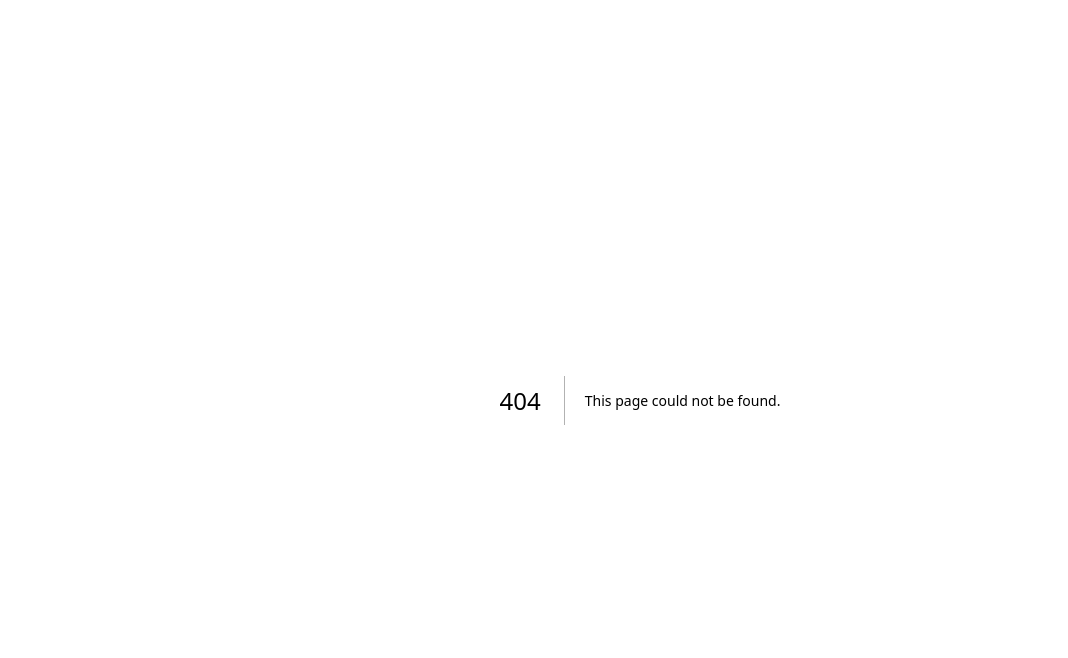
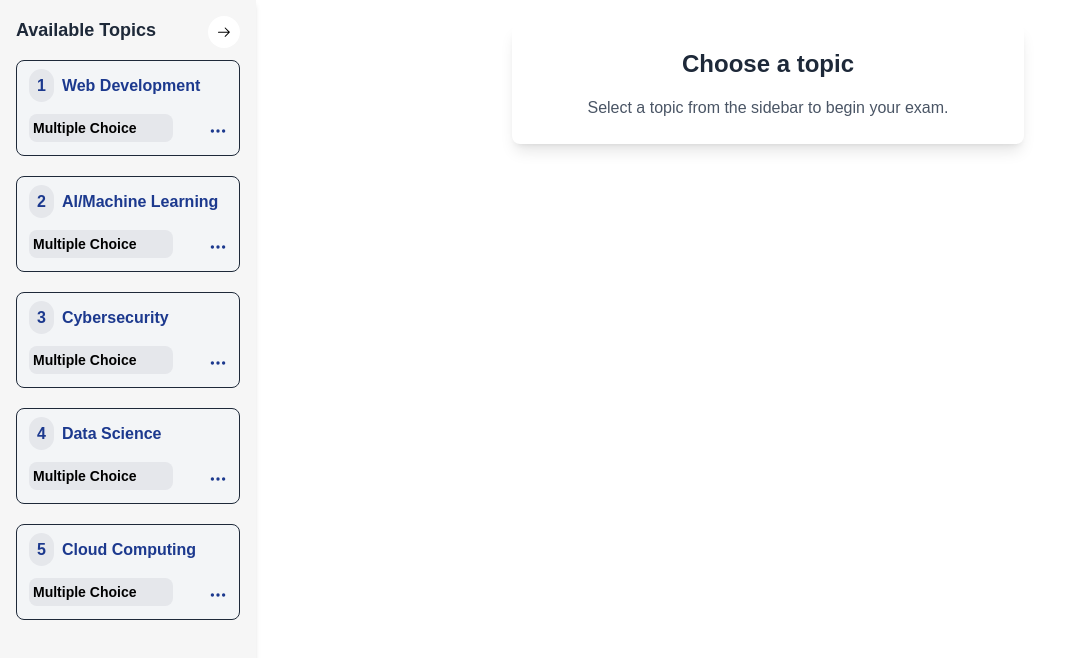
Before and after one commit to hghyhghy/AI.Code_Executor, a Next.js app in the folder code-executor-frontend/: page /exam in a window 1280 px wide. Before the commit this address had no page. Shown: the top 658 px of the page, without its empty margins (0-1068 px from the left). Built offline with nearby package versions, Linux system fonts and the light colour scheme.

Commit message:
added (#90)  the student LMs or the mock exam  page for the user

```diff
--- /dev/null
+++ b/code-executor-frontend/app/exam/page.tsx
@@ -0,0 +1,160 @@
+'use client';
+import { useEffect, useState } from "react";
+import Cookies from "js-cookie";
+import { toast } from "react-toastify";
+import { GoArrowRight } from "react-icons/go";
+import { BsThreeDots } from "react-icons/bs";
+
+const topics = ["Web Development", "AI/Machine Learning", "Cybersecurity", "Data Science", "Cloud Computing"];
+
+export default function ExamPage() {
+    const [selectedTopic, setSelectedTopic] = useState<string | null>(null);
+    const [questions, setQuestions] = useState<any[]>([]);
+    const [answers, setAnswers] = useState<{ [key: number]: string }>({});
+    const [examId, setExamId] = useState<number | null>(null);
+    const [score, setScore] = useState<number | null>(null);
+    const [loading, setLoading] = useState(false);
+
+    const token = Cookies.get("token");
+
+    const startExam = async (topic: string) => {
+        setSelectedTopic(topic);
+        setLoading(true);
+
+        try {
+            const res = await fetch("http://localhost:3001/exam/generate", {
+                method: "POST",
+                headers: {
+                    "Content-Type": "application/json",
+                    Authorization: `Bearer ${token}`,
+                },
+                body: JSON.stringify({ topic }),
+            });
+            if (!res.ok) throw new Error("Failed to start Exam");
+            const data = await res.json();
+            setExamId(data.examId);
+            setQuestions(data.questions);
+            setAnswers({});
+            setScore(null);
+        } catch (error) {
+            toast.error("Error fetching questions!");
+        } finally {
+            setLoading(false);
+        }
+    };
+
+    const submitAnswers = async () => {
+        if (!examId) return;
+        try {
+            const res = await fetch(`http://localhost:3001/exam/evaluate/${examId}`, {
+                method: "POST",
+                headers: {
+                    "Content-Type": "application/json",
+                    Authorization: `Bearer ${token}`,
+                },
+                body: JSON.stringify({ answers }),
+            });
+            if (!res.ok) throw new Error("Failed to submit answers");
+            const data = await res.json();
+            setScore(data.score);
+            toast.success("Exam submitted successfully");
+        } catch (error) {
+            toast.error("Error submitting answers");
+        }
+    };
+
+    return (
+        <div className="min-h-screen bg-[#FFFFFF] flex">
+            {/* Sidebar */}
+            <div className="w-64 bg-[#F6F6F6] shadow-md p-4">
+                <div className="flex flex-row  justify-between">
+
+                <h2 className="text-lg font-bold text-gray-800 mb-4">Available Topics</h2>
+                <span className=" bg-[#FFFFFF] rounded-full h-4 px-2 py-4 flex items-center justify-center font-bold text-1xl text-black">
+
+                <GoArrowRight />
+                </span>
+                </div>
+                <ul className="space-y-5">
+                    {topics.map((topic, index) => (
+                        <li key={index}>
+
+                            <button
+                                className={`w-full text-left p-3 rounded-lg transition-all h-[6rem] font-semibold text-blue-900 cursor-pointer ${
+                                    selectedTopic === topic
+                                        ? " text-white border border-gray-800 hover:bg-[#ECEDEA]"
+                                        : " text-black bg-[#F3F5F7]  border border-gray-800 hover:bg-[#ECEDEA]"
+                                }`}
+                                onClick={() => startExam(topic)}
+                            >
+                                <span className=" bg-gray-200 rounded-full px-2 py-2 mr-2">
+
+                              {index+1}
+                                </span>
+                                {topic} <br />
+                                <div className="mt-4 flex flex-row  justify-between">
+    <span className="flex items-center gap-2 text-sm bg-gray-200 rounded-lg px-1 py-1 text-black w-[9rem]">
+         Multiple Choice
+    </span>
+    <BsThreeDots  className="text-lg mt-2" />
+</div>
+                            </button>
+                        </li>
+                    ))}
+                </ul>
+            </div>
+
+            {/* Main Content */}
+            <div className="flex-1 p-6">
+                {!selectedTopic ? (
+                    <div className="bg-white p-6 rounded-lg shadow-lg text-center w-full max-w-lg mx-auto">
+                        <h2 className="text-2xl mb-4 font-bold text-gray-800">Choose a topic</h2>
+                        <p className="text-gray-600">Select a topic from the sidebar to begin your exam.</p>
+                    </div>
+                ) : (
+                    <div className="bg-white p-6 rounded-lg shadow-lg w-full max-w-lg mx-auto">
+                        <h2 className="text-xl font-bold text-gray-800 mb-4">Topic: {selectedTopic}</h2>
+                        {loading && <p className="text-gray-600">Loading Questions...</p>}
+
+                        {!loading && questions.length > 0 && (
+                            <div>
+                                {questions.map((q, index) => (
+                                    <div key={index} className="mb-4 p-4 border rounded-lg">
+                                        <p className="font-medium text-gray-800 mb-2">
+                                            {index + 1}. {q.question}
+                                        </p>
+                                        <div className="grid grid-cols-2 gap-2">
+                                            {q.options.map((option: string, optIndex: number) => (
+                                                <button
+                                                    key={optIndex}
+                                                    className={`px-4 py-2 rounded-md text-sm border transition-all duration-200 text-blue-500 ${
+                                                        answers[index] === option ? "bg-green-500 text-white" : "bg-gray-200"
+                                                    }`}
+                                                    onClick={() => setAnswers({ ...answers, [index]: option })}
+                                                >
+                                                    {option}
+                                                </button>
+                                            ))}
+                                        </div>
+                                    </div>
+                                ))}
+                                <button
+                                    className="mt-4 w-full bg-green-500 hover:bg-green-600 text-white px-4 py-2 rounded-md transition-all duration-300"
+                                    onClick={submitAnswers}
+                                >
+                                    Submit Exam
+                                </button>
+                            </div>
+                        )}
+
+                        {score !== null && (
+                            <div className="mt-4 p-4 bg-green-100 text-green-800 rounded-lg text-center">
+                                <h3 className="text-lg font-bold">Your score: {score}</h3>
+                            </div>
+                        )}
+                    </div>
+                )}
+            </div>
+        </div>
+    );
+}
```
